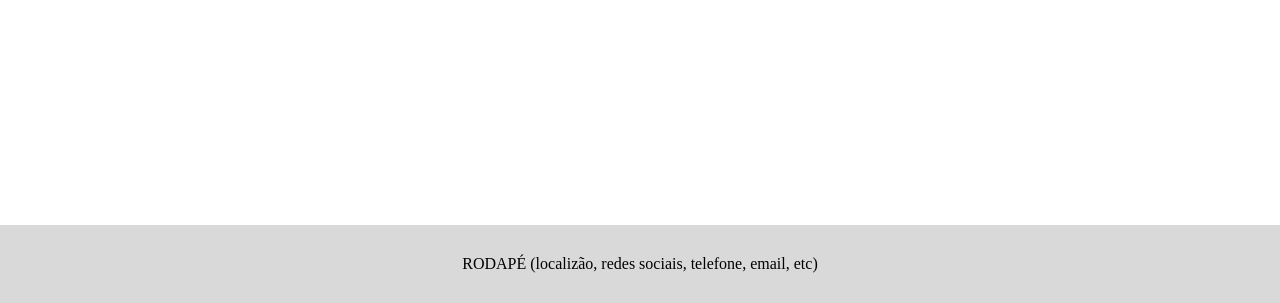
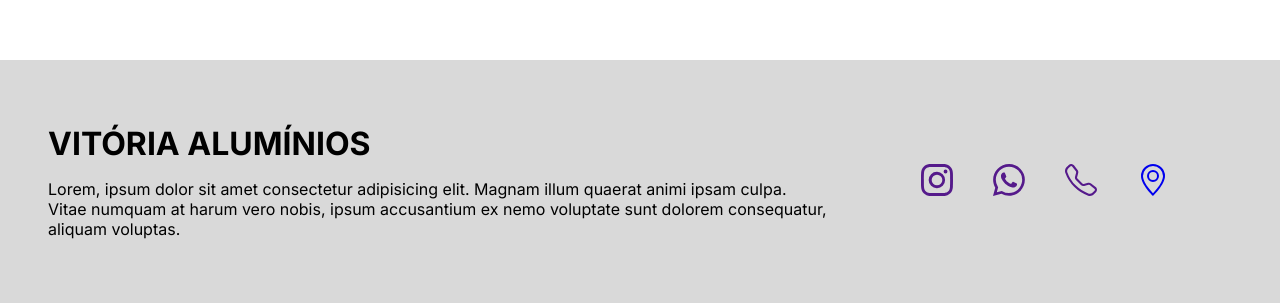
Before and after one commit to fernandapadilha/vitoria-aluminios, a Vue app: page / in a window 1280 px wide. Shown: the part 497-800 px from the top of the page. Built offline with nearby package versions, Linux system fonts and the light colour scheme.

Commit message:
feat: melhorias do rodapé #2

```diff
--- a/src/App.vue
+++ b/src/App.vue
@@ -3,22 +3,10 @@ import FooterInfo from "./components/FooterInfo.vue"
 </script>
 
 <template>
-  <footer>
-    <footer-info />
-  </footer>
+
+  <footer-info />
 </template>
 
 <style scoped>
 
-footer {
-  position: fixed;
-  bottom: 0;
-  background-color: #d9d9d9;
-  width: 100vw;
-  display: flex;
-  justify-content: center;
-  align-items: center;
-  padding: 30px 0;
-}
-
 </style>
--- a/src/assets/main.css
+++ b/src/assets/main.css
@@ -1,6 +1,10 @@
 @import '@mdi/font/css/materialdesignicons.css';
+@import url('https://fonts.googleapis.com/css2?family=Inter:ital,opsz,wght@0,14..32,100..900;1,14..32,100..900&display=swap');
+
 
 * {
   margin: 0;
   padding: 0;
+  box-sizing: border-box;
+  font-family: "Inter", sans-serif;
 }
--- a/src/components/FooterInfo.vue
+++ b/src/components/FooterInfo.vue
@@ -1,9 +1,70 @@
 <script setup></script>
 
 <template>
-   RODAPÉ (localizão, redes sociais, telefone, email, etc)
+   <footer class="footer">
+      <div class="footer-description">
+         <h1>VITÓRIA ALUMÍNIOS</h1>
+         <p class="description">Lorem, ipsum dolor sit amet consectetur adipisicing elit. Magnam illum quaerat animi ipsam culpa. Vitae numquam at harum vero nobis, ipsum accusantium ex nemo voluptate sunt dolorem consequatur, aliquam voluptas.</p>
+      </div>
+      <div class="footer-icons">
+         <a href="">
+            <svg xmlns="http://www.w3.org/2000/svg" fill="currentColor" class="bi bi-instagram" viewBox="0 0 16 16">
+               <path d="M8 0C5.829 0 5.556.01 4.703.048 3.85.088 3.269.222 2.76.42a3.9 3.9 0 0 0-1.417.923A3.9 3.9 0 0 0 .42 2.76C.222 3.268.087 3.85.048 4.7.01 5.555 0 5.827 0 8.001c0 2.172.01 2.444.048 3.297.04.852.174 1.433.372 1.942.205.526.478.972.923 1.417.444.445.89.719 1.416.923.51.198 1.09.333 1.942.372C5.555 15.99 5.827 16 8 16s2.444-.01 3.298-.048c.851-.04 1.434-.174 1.943-.372a3.9 3.9 0 0 0 1.416-.923c.445-.445.718-.891.923-1.417.197-.509.332-1.09.372-1.942C15.99 10.445 16 10.173 16 8s-.01-2.445-.048-3.299c-.04-.851-.175-1.433-.372-1.941a3.9 3.9 0 0 0-.923-1.417A3.9 3.9 0 0 0 13.24.42c-.51-.198-1.092-.333-1.943-.372C10.443.01 10.172 0 7.998 0zm-.717 1.442h.718c2.136 0 2.389.007 3.232.046.78.035 1.204.166 1.486.275.373.145.64.319.92.599s.453.546.598.92c.11.281.24.705.275 1.485.039.843.047 1.096.047 3.231s-.008 2.389-.047 3.232c-.035.78-.166 1.203-.275 1.485a2.5 2.5 0 0 1-.599.919c-.28.28-.546.453-.92.598-.28.11-.704.24-1.485.276-.843.038-1.096.047-3.232.047s-2.39-.009-3.233-.047c-.78-.036-1.203-.166-1.485-.276a2.5 2.5 0 0 1-.92-.598 2.5 2.5 0 0 1-.6-.92c-.109-.281-.24-.705-.275-1.485-.038-.843-.046-1.096-.046-3.233s.008-2.388.046-3.231c.036-.78.166-1.204.276-1.486.145-.373.319-.64.599-.92s.546-.453.92-.598c.282-.11.705-.24 1.485-.276.738-.034 1.024-.044 2.515-.045zm4.988 1.328a.96.96 0 1 0 0 1.92.96.96 0 0 0 0-1.92m-4.27 1.122a4.109 4.109 0 1 0 0 8.217 4.109 4.109 0 0 0 0-8.217m0 1.441a2.667 2.667 0 1 1 0 5.334 2.667 2.667 0 0 1 0-5.334"/>
+            </svg>
+         </a>
+         <a href="">
+            <svg xmlns="http://www.w3.org/2000/svg" fill="currentColor" class="bi bi-whatsapp" viewBox="0 0 16 16">
+               <path d="M13.601 2.326A7.85 7.85 0 0 0 7.994 0C3.627 0 .068 3.558.064 7.926c0 1.399.366 2.76 1.057 3.965L0 16l4.204-1.102a7.9 7.9 0 0 0 3.79.965h.004c4.368 0 7.926-3.558 7.93-7.93A7.9 7.9 0 0 0 13.6 2.326zM7.994 14.521a6.6 6.6 0 0 1-3.356-.92l-.24-.144-2.494.654.666-2.433-.156-.251a6.56 6.56 0 0 1-1.007-3.505c0-3.626 2.957-6.584 6.591-6.584a6.56 6.56 0 0 1 4.66 1.931 6.56 6.56 0 0 1 1.928 4.66c-.004 3.639-2.961 6.592-6.592 6.592m3.615-4.934c-.197-.099-1.17-.578-1.353-.646-.182-.065-.315-.099-.445.099-.133.197-.513.646-.627.775-.114.133-.232.148-.43.05-.197-.1-.836-.308-1.592-.985-.59-.525-.985-1.175-1.103-1.372-.114-.198-.011-.304.088-.403.087-.088.197-.232.296-.346.1-.114.133-.198.198-.33.065-.134.034-.248-.015-.347-.05-.099-.445-1.076-.612-1.47-.16-.389-.323-.335-.445-.34-.114-.007-.247-.007-.38-.007a.73.73 0 0 0-.529.247c-.182.198-.691.677-.691 1.654s.71 1.916.81 2.049c.098.133 1.394 2.132 3.383 2.992.47.205.84.326 1.129.418.475.152.904.129 1.246.08.38-.058 1.171-.48 1.338-.943.164-.464.164-.86.114-.943-.049-.084-.182-.133-.38-.232"/>
+            </svg>
+         </a>
+         <a href="">
+            <svg xmlns="http://www.w3.org/2000/svg" fill="currentColor" class="bi bi-telephone" viewBox="0 0 16 16">
+               <path d="M3.654 1.328a.678.678 0 0 0-1.015-.063L1.605 2.3c-.483.484-.661 1.169-.45 1.77a17.6 17.6 0 0 0 4.168 6.608 17.6 17.6 0 0 0 6.608 4.168c.601.211 1.286.033 1.77-.45l1.034-1.034a.678.678 0 0 0-.063-1.015l-2.307-1.794a.68.68 0 0 0-.58-.122l-2.19.547a1.75 1.75 0 0 1-1.657-.459L5.482 8.062a1.75 1.75 0 0 1-.46-1.657l.548-2.19a.68.68 0 0 0-.122-.58zM1.884.511a1.745 1.745 0 0 1 2.612.163L6.29 2.98c.329.423.445.974.315 1.494l-.547 2.19a.68.68 0 0 0 .178.643l2.457 2.457a.68.68 0 0 0 .644.178l2.189-.547a1.75 1.75 0 0 1 1.494.315l2.306 1.794c.829.645.905 1.87.163 2.611l-1.034 1.034c-.74.74-1.846 1.065-2.877.702a18.6 18.6 0 0 1-7.01-4.42 18.6 18.6 0 0 1-4.42-7.009c-.362-1.03-.037-2.137.703-2.877z"/>
+            </svg>
+         </a>
+        <a href="https://www.google.com/maps/place/Vit%C3%B3ria+Alum%C3%ADnios/@-26.4503693,-48.6302739,17z/data=!3m1!4b1!4m6!3m5!1s0x94d931f2be921e97:0x3925072232edcb85!8m2!3d-26.4503693!4d-48.627699!16s%2Fg%2F11rw_v4j1h?entry=ttu&g_ep=EgoyMDI0MDgyMC4xIKXMDSoASAFQAw%3D%3D">
+            <svg xmlns="http://www.w3.org/2000/svg" fill="currentColor" class="bi bi-geo-alt" viewBox="0 0 16 16">
+               <path d="M12.166 8.94c-.524 1.062-1.234 2.12-1.96 3.07A32 32 0 0 1 8 14.58a32 32 0 0 1-2.206-2.57c-.726-.95-1.436-2.008-1.96-3.07C3.304 7.867 3 6.862 3 6a5 5 0 0 1 10 0c0 .862-.305 1.867-.834 2.94M8 16s6-5.686 6-10A6 6 0 0 0 2 6c0 4.314 6 10 6 10"/>
+               <path d="M8 8a2 2 0 1 1 0-4 2 2 0 0 1 0 4m0 1a3 3 0 1 0 0-6 3 3 0 0 0 0 6"/>
+            </svg>
+        </a>
+      </div>
+   </footer>
 </template>
 
 <style scoped>
 
+.footer {
+  position: fixed;
+  bottom: 0;
+  background-color: #d9d9d9;
+  width: 100vw;
+  display: grid;
+  grid-template-columns: 2fr 1fr;
+  justify-content: center;
+  align-items: center;
+  padding: 3rem 2rem;
+}
+
+.footer-icons {
+   display: grid;
+   grid-template-columns: auto auto auto auto;
+   justify-content: center;
+   column-gap: 2.5rem;
+}
+
+.footer-icons a svg {
+   width: 2rem;
+}
+
+.footer-description {
+   padding: 1rem;
+   display: grid;
+   row-gap: 1rem;
+}
+
+.description {
+
+}
+
 </style>
```
